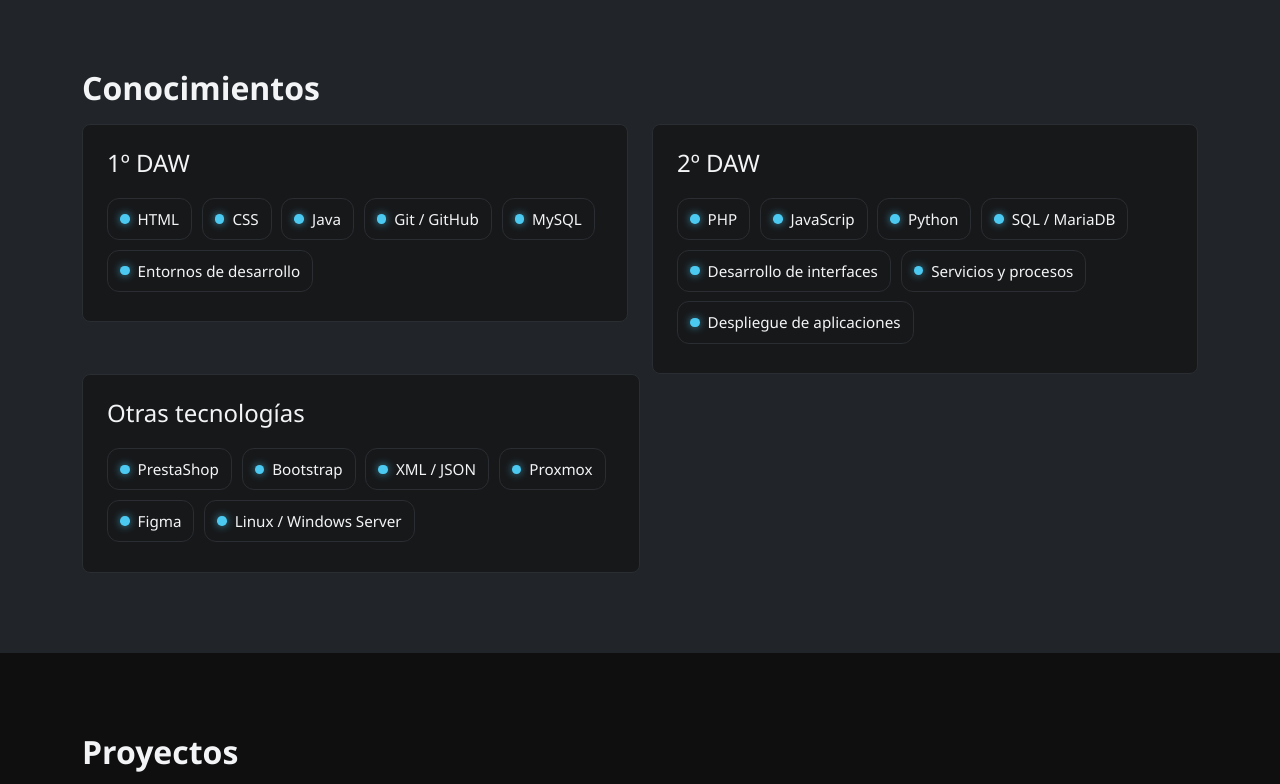
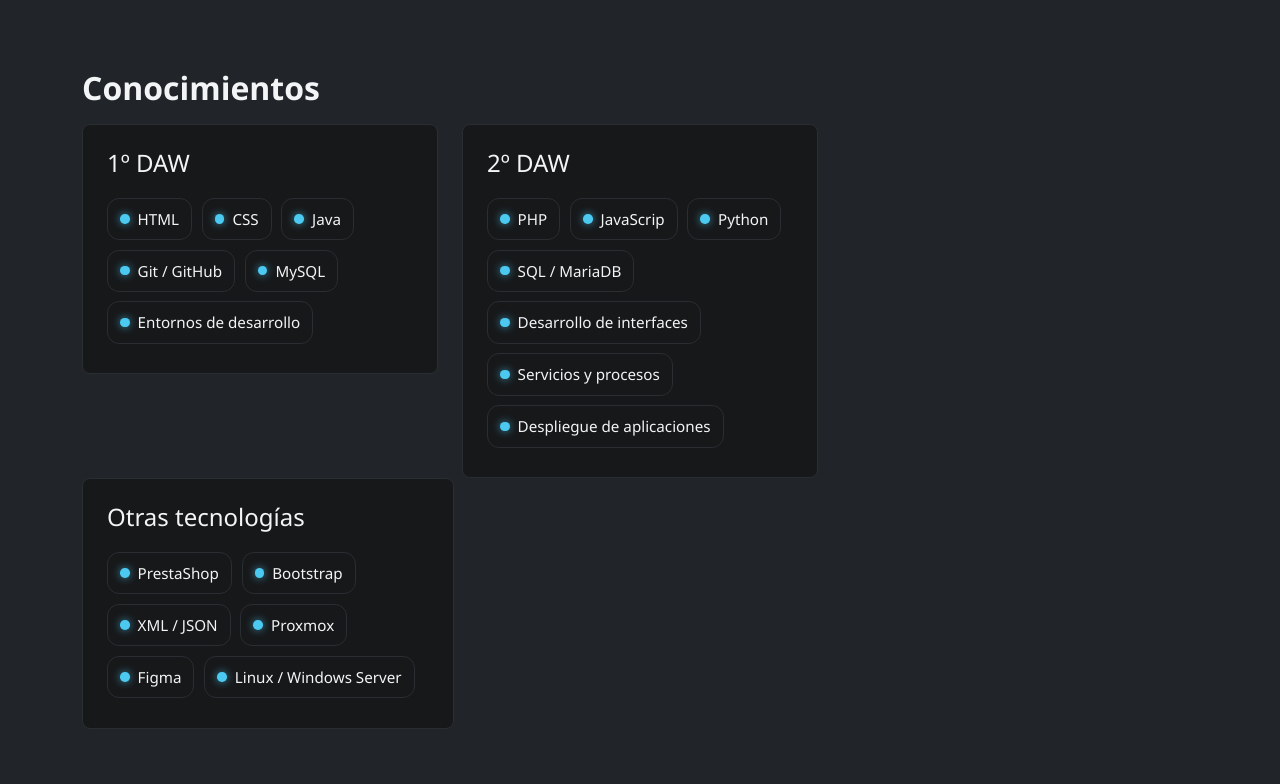
Before and after one commit to spacecrf/myWeb, a plain HTML site: page index.html in a window 1280 px wide. Shown: the part 800-1584 px from the top of the page. Drawn offline with nearby package versions, Linux system fonts and the light colour scheme.

Commit message:
Change column layout from 6 to 4 for skills section

```diff
--- a/index.html
+++ b/index.html
@@ -92,7 +92,7 @@
     <div class="container">
       <h2 data-es="Conocimientos" data-en="Skills">Conocimientos</h2>
       <div class="row g-4">
-        <div class="col-md-6">
+        <div class="col-md-4">
           <div class="p-4 rounded-3 block">
             <h4 class="mb-3" data-es="1º DAW" data-en="1st Year DAW">1º DAW</h4>
             <div>
@@ -105,7 +105,7 @@
             </div>
           </div>
         </div>
-        <div class="col-md-6">
+        <div class="col-md-4">
           <div class="p-4 rounded-3 block">
             <h4 class="mb-3" data-es="2º DAW" data-en="2nd Year DAW">2º DAW</h4>
             <div>
@@ -129,7 +129,7 @@
           </div>
         </div>
       </div>
-      <div class="col-md-6">
+      <div class="col-md-4">
         <div class="p-4 rounded-3 block">
           <h4 class="mb-3" data-es="Otras tecnologías" data-en="Other Technologies">Otras tecnologías</h4>
           <div>
```
